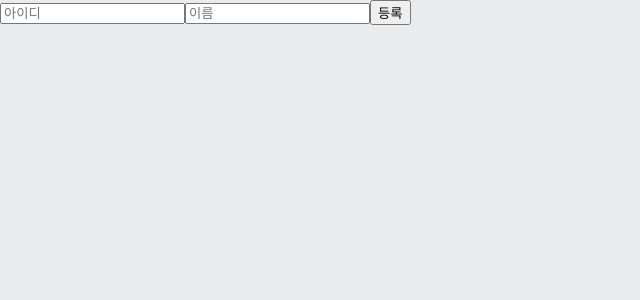
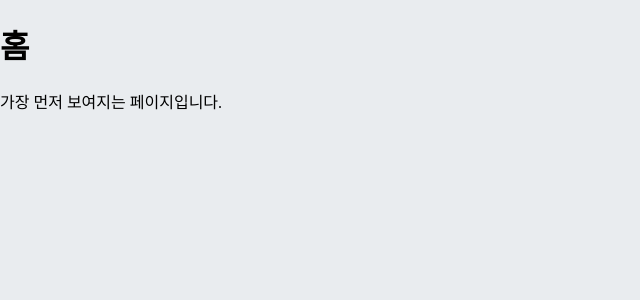
Before and after one commit to bnitech/technique-for-dealing-with-react, a React app: page / in a window 1280 px wide. Shown: the top 300 px of the page, without its empty margins (0-640 px from the left). Built offline with nearby package versions, Linux system fonts and the light colour scheme.

Commit message:
[dongbin] #13.3.4

```diff
--- a/src/App.tsx
+++ b/src/App.tsx
@@ -1,92 +1,15 @@
 import './App.css';
-import React, { useCallback, useRef, useState } from 'react';
-import produce from 'immer';
+import React from 'react';
+import { Route, Routes } from 'react-router-dom';
+import Home from './pages/Home';
+import About from './pages/About';
 
-interface MyInfo {
-  id: number;
-  name: string;
-  username: string;
-}
-
-const App = (): any => {
-  const nextId = useRef(1);
-  const [form, setForm] = useState({ name: '', username: '' });
-  const [data, setData] = useState({
-    array: new Array<MyInfo>(),
-    uselessValue: null,
-  });
-
-  const onChange = useCallback((e: React.ChangeEvent<HTMLInputElement>) => {
-    const { name, value } = e.target;
-    setForm(
-      produce<any>((draft: any) => {
-        draft[name] = value;
-      }),
-    );
-  }, []);
-
-  const onSubmit = useCallback(
-    (e) => {
-      e.preventDefault();
-      const info: MyInfo = {
-        id: nextId.current,
-        name: form.name,
-        username: form.username,
-      };
-
-      setData(
-        produce((draft) => {
-          draft.array.push(info);
-        }),
-      );
-
-      setForm({
-        name: '',
-        username: '',
-      });
-      nextId.current += 1;
-    },
-    [form.name, form.username],
-  );
-
-  const onRemove = useCallback((id) => {
-    setData(
-      produce((draft) => {
-        draft.array.splice(
-          draft.array.findIndex((info) => info.id === id),
-          1,
-        );
-      }),
-    );
-  }, []);
-
+const App = () => {
   return (
-    <div>
-      <form onSubmit={onSubmit}>
-        <input
-          name="username"
-          placeholder="아이디"
-          value={form.username}
-          onChange={onChange}
-        />
-        <input
-          name="name"
-          placeholder="이름"
-          value={form.name}
-          onChange={onChange}
-        />
-        <button type="submit">등록</button>
-      </form>
-      <div>
-        <ul>
-          {data.array.map((info) => (
-            <li key={info.id} onClick={() => onRemove(info.id)}>
-              {info.username} ({info.name})
-            </li>
-          ))}
-        </ul>
-      </div>
-    </div>
+    <Routes>
+      <Route path="/" element={<Home />} />
+      <Route path="/about" element={<About />} />
+    </Routes>
   );
 };
 
```
